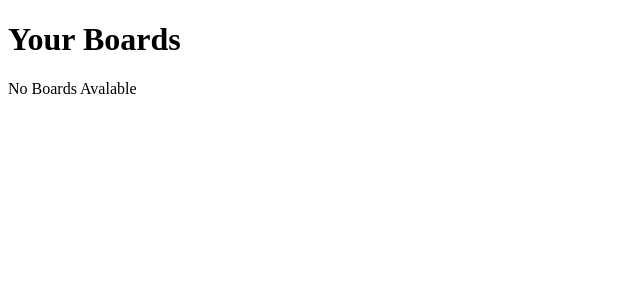
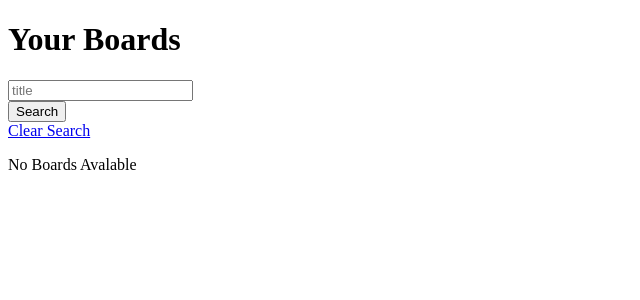
Before and after one commit to vvela2022/Gift-Planner-App, a Django app: page /boards/ in a window 1280 px wide. Shown: the part 26-326 px from the top of the page, without its empty margins (0-640 px from the left). Run offline with Django 4.2, Linux system fonts and the light colour scheme; data that the repository does not hold is empty.

Commit message:
search feature working

```diff
--- a/main_app/models.py
+++ b/main_app/models.py
@@ -8,7 +8,7 @@ class Board(models.Model):
     about = models.TextField(max_length=500)
     created_at = models.DateTimeField(auto_now_add=True)
 
-    def _str_(self):
+    def __str__(self):
         return self.title
 
     class Meta:
--- a/main_app/templates/board_list.html
+++ b/main_app/templates/board_list.html
@@ -2,6 +2,20 @@
 {% block title %}Boards{% endblock %}
 {% block content %}
 <h1>Your Boards</h1>
+
+<form>
+    <div>
+        <div>
+            <input class="input" type="text" name="title" placeholder="title"/>
+        </div>
+        <div>
+            <input class="button" type="submit" value="Search"/>
+        </div>
+    </div>
+    <a href="{% url 'board_list' %}">Clear Search</a>
+</form>
+
+
 {% for board in boards %}
 <div>
     <h3>{{board.title}}</h3>
--- a/main_app/views.py
+++ b/main_app/views.py
@@ -26,5 +26,9 @@ class BoardList(TemplateView):
 
     def get_context_data(self, **kwargs):
         context = super().get_context_data(**kwargs)
-        context["boards"] = Board.objects.all()
+        title = self.request.GET.get('title')
+        if title != None:
+            context['boards'] = Board.objects.filter(title__icontains=title)
+        else:
+            context["boards"] = Board.objects.all()
         return context
```
